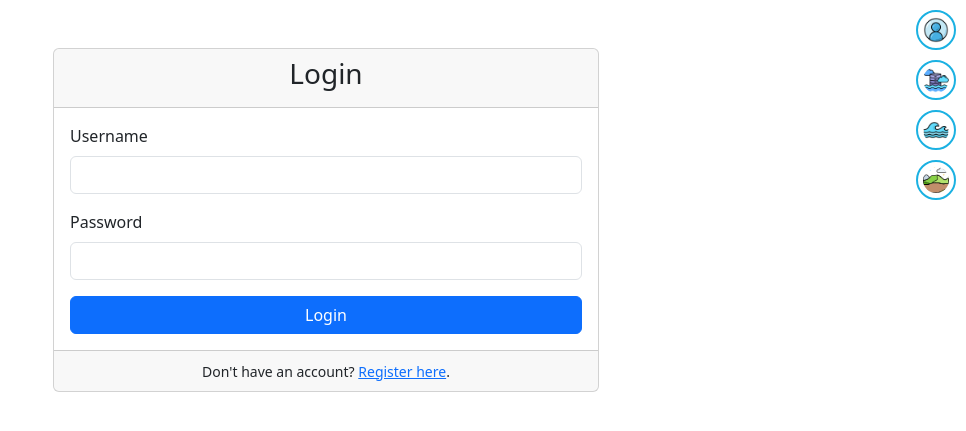
After one commit to tonzzskie/waveheight, a Flask app: page /login in a window 1280 px wide. The commit adds this page. Shown: the top 431 px of the page, without its empty margins (314-1280 px from the left). Run offline with Flask 3, Linux system fonts and the light colour scheme.

Commit message:
Added Register/Login with MYSQL Database

```diff
--- a/wave_height/routes.py
+++ b/wave_height/routes.py
@@ -1,5 +1,9 @@
-from flask import render_template, current_app as app, request
+from flask import render_template, current_app as app, request, redirect, url_for, flash, session
 import requests
+from . import db
+from .models import User
+
+
 
 @app.route('/')
 def leaflet_map():
@@ -21,3 +25,53 @@ def leaflet_map():
 @app.route('/earth_map')
 def earth_map():
     return render_template('earth_map.html', page='earth_map')
+
+# Register route
+@app.route('/register', methods=['GET', 'POST'])
+def register():
+    if request.method == 'POST':
+        username = request.form['username']
+        password = request.form['password']
+
+        # Check if user already exists
+        existing_user = User.query.filter_by(username=username).first()
+        if existing_user:
+            flash("Username already exists. Please choose a different one.", "danger")
+            return redirect(url_for('register'))
+
+        # Create and save the new user with plain text password
+        user = User(username=username)
+        user.set_password(password)  # Save password directly
+        db.session.add(user)
+        db.session.commit()
+
+        flash("User registered successfully! Please log in.", "success")
+        return redirect(url_for('login'))
+
+    return render_template('register.html')
+
+# Login route
+@app.route('/login', methods=['GET', 'POST'])
+def login():
+    if request.method == 'POST':
+        username = request.form['username']
+        password = request.form['password']
+
+        # Find user by username
+        user = User.query.filter_by(username=username).first()
+        # Verify the password directly
+        if user and user.check_password(password):
+            session['user_id'] = user.id  # Store user ID in session
+            flash("Login successful!", "success")
+            return redirect(url_for('leaflet_map'))
+
+        flash("Invalid username or password.", "danger")
+
+    return render_template('login.html')
+
+# Logout route
+@app.route('/logout')
+def logout():
+    session.pop('user_id', None)
+    flash("Logged out successfully.", "info")
+    return redirect(url_for('login'))
--- a/wave_height/templates/base.html
+++ b/wave_height/templates/base.html
@@ -5,6 +5,8 @@
     <meta charset="UTF-8">
     <meta name="viewport" content="width=device-width, initial-scale=1.0">
     <title>{{ title }}</title>
+    <link href="https://cdn.jsdelivr.net/npm/bootstrap@5.3.0-alpha1/dist/css/bootstrap.min.css" rel="stylesheet" integrity="sha384-..." crossorigin="anonymous">
+    <script src="https://cdn.jsdelivr.net/npm/bootstrap@5.3.0-alpha1/dist/js/bootstrap.bundle.min.js" integrity="sha384-..." crossorigin="anonymous"></script>
     <link rel="stylesheet" href="https://unpkg.com/leaflet/dist/leaflet.css" />
     <link rel="stylesheet" href="{{ url_for('static', filename='css/styles.css') }}"> <!-- Link to custom styles -->
 </head>
@@ -12,24 +14,49 @@
 
     <!-- Top-Left Button Bar with Image Buttons -->
     <div class="button-bar">
-        <a href="#">
+        <!-- Account Button: Links to login if user is not logged in -->
+        {% if 'user_id' not in session %}
+            <a href="{{ url_for('login') }}">
+        {% else %}
+            <a href="#">
+        {% endif %}
             <img src="{{ url_for('static', filename='images/account.png') }}" alt="Account" class="icon-button">
         </a>
+
+        <!-- Marine Data Button, only if not on Earth Map page -->
         {% if page != 'earth_map' %}
             <a href="#" onclick="togglePanel()">
                 <img src="{{ url_for('static', filename='images/data-lake.png') }}" alt="Marine Data" class="icon-button">
             </a>
         {% endif %}
+
+        <!-- Earth Map Button, only if not on Earth Map page -->
         {% if page != 'earth_map' %}
             <a href="{{ url_for('earth_map') }}">
                 <img src="{{ url_for('static', filename='images/wave.png') }}" alt="Earth Map" class="icon-button">
             </a>
         {% endif %}
+
+        <!-- Leaflet Map Button, only if not on Leaflet Map page -->
         {% if page != 'leaflet_map' %}
-        <a href="{{ url_for('leaflet_map') }}">
-            <img src="{{ url_for('static', filename='images/plat.png') }}" alt="Leaflet Map" class="icon-button">
-        </a>
+            <a href="{{ url_for('leaflet_map') }}">
+                <img src="{{ url_for('static', filename='images/plat.png') }}" alt="Leaflet Map" class="icon-button">
+            </a>
         {% endif %}
+    </div>
+
+    <!-- Flash Messages -->
+    <div class="container mt-3">
+        {% with messages = get_flashed_messages(with_categories=true) %}
+            {% if messages %}
+                {% for category, message in messages %}
+                    <div class="alert alert-{{ category }} alert-dismissible fade show" role="alert">
+                        {{ message }}
+                        <button type="button" class="btn-close" data-bs-dismiss="alert" aria-label="Close"></button>
+                    </div>
+                {% endfor %}
+            {% endif %}
+        {% endwith %}
     </div>
 
     {% block content %}{% endblock %}
--- /dev/null
+++ b/wave_height/templates/login.html
@@ -0,0 +1,30 @@
+{% extends "base.html" %}
+{% block content %}
+<div class="container mt-5">
+    <div class="row justify-content-center">
+        <div class="col-md-6">
+            <div class="card">
+                <div class="card-header text-center">
+                    <h3>Login</h3>
+                </div>
+                <div class="card-body">
+                    <form method="POST" action="{{ url_for('login') }}">
+                        <div class="mb-3">
+                            <label for="username" class="form-label">Username</label>
+                            <input type="text" class="form-control" id="username" name="username" required>
+                        </div>
+                        <div class="mb-3">
+                            <label for="password" class="form-label">Password</label>
+                            <input type="password" class="form-control" id="password" name="password" required>
+                        </div>
+                        <button type="submit" class="btn btn-primary w-100">Login</button>
+                    </form>
+                </div>
+                <div class="card-footer text-center">
+                    <small>Don't have an account? <a href="{{ url_for('register') }}">Register here</a>.</small>
+                </div>
+            </div>
+        </div>
+    </div>
+</div>
+{% endblock %}
```
Also changed, not shown: wave_height/__init__.py (+14 -2 lines), wave_height/models.py (added, +34 -0 lines), wave_height/templates/register.html (added, +30 -0 lines).
